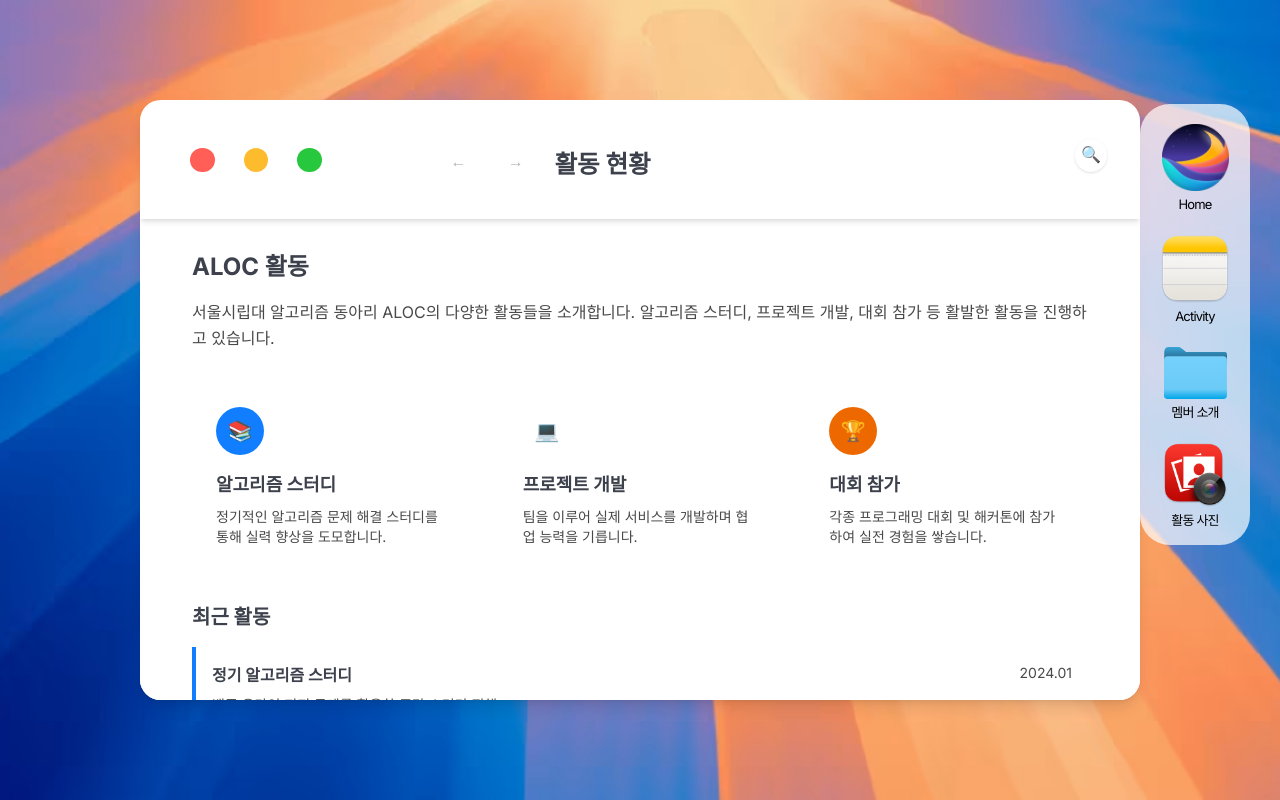
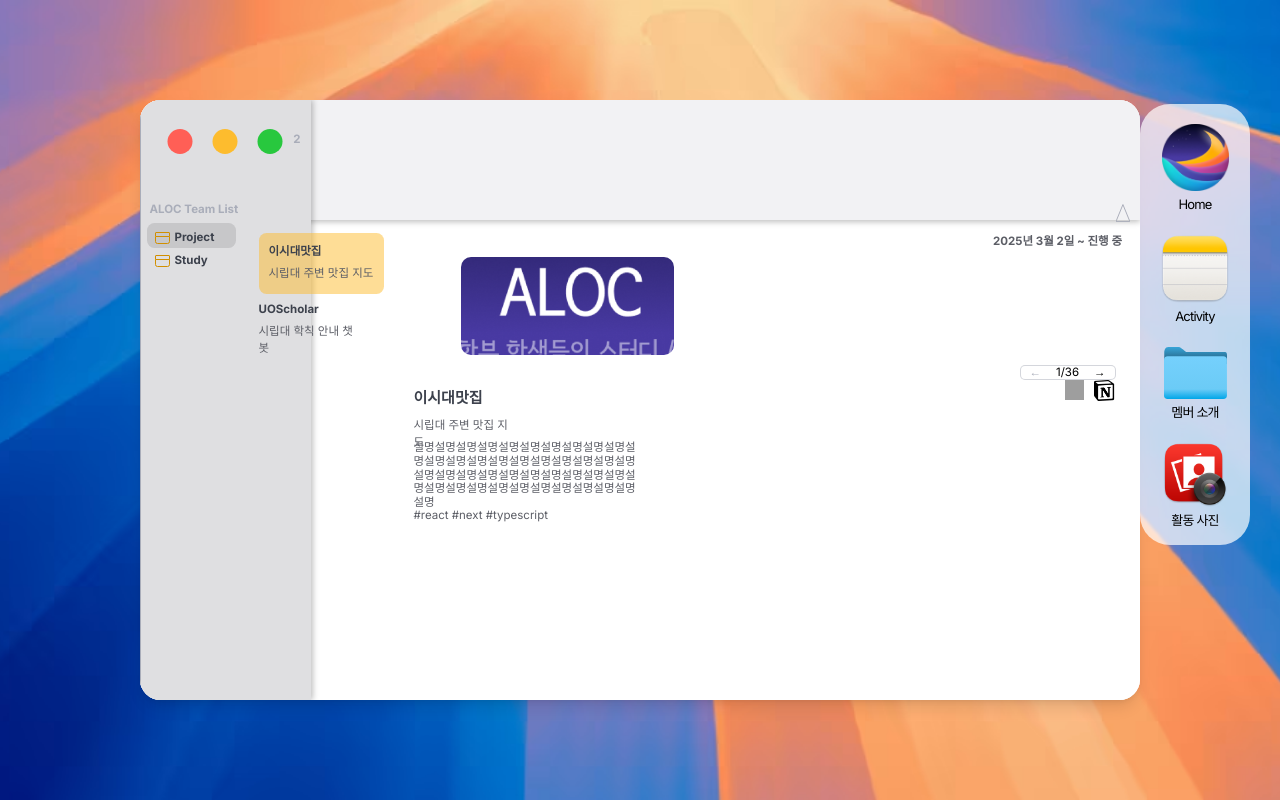
Before and after one commit to ALOC-dev/aloc-homepage, a Next.js app: page /activity in a window 1280 px wide. Built offline with nearby package versions, Linux system fonts and the light colour scheme; grey boxes are pictures that could not be loaded.

Commit message:
feat : activity 페이지 1차 구현

```diff
--- a/src/app/(main)/(detail-pages)/activity/page.tsx
+++ b/src/app/(main)/(detail-pages)/activity/page.tsx
@@ -1,141 +1,196 @@
 'use client';
 
 import React from 'react';
+import Image from 'next/image';
 
-export default function Activity() {
+export default function ProjectsPage() {
   return (
-    <div className='w-full h-full'>
-      {/* 상단 헤더 바 (macOS 스타일) */}
-      <div className='w-full h-[118.75px] bg-bg-light relative shadow-md'>
-        {/* macOS 트래픽 라이트 */}
-        <div className='absolute top-[47.5px] left-[49.96px] flex space-x-[29px]'>
-          <div className='w-[24.57px] h-[24.57px] bg-brand-red rounded-full' />
-          <div className='w-[24.57px] h-[24.57px] bg-brand-yellow rounded-full' />
-          <div className='w-[24.57px] h-[24.57px] bg-brand-green rounded-full' />
+    <div className='w-full h-full bg-white overflow-hidden relative'>
+      {/* 상단 헤더 */}
+      <div className='w-full h-[120px] bg-bright-gray shadow-header relative'>
+        {/* 브라우저 탭 */}
+        <div className='absolute top-[20.5px] left-[118.5px] w-[39.5px] h-[31.5px] bg-[#E5E5E7] rounded-[10px] relative'>
+          <div className='absolute top-[20px] left-[9.5px] w-[3px] h-[3px] rounded-full bg-black/70'></div>
+          <div className='absolute top-[20.5px] left-[14.5px] w-[16.5px] h-[1.5px] rounded-[25px] bg-black/70'></div>
+          <div className='absolute top-[14px] left-[9.5px] w-[3px] h-[3px] rounded-full bg-black/70'></div>
+          <div className='absolute top-[14.5px] left-[14px] w-[17px] h-[1.5px] rounded-[25px] bg-black/70'></div>
+          <div className='absolute top-[8.5px] left-[9.5px] w-[3px] h-[2.5px] rounded-full bg-black/70'></div>
+          <div className='absolute top-[8.5px] left-[14px] w-[17px] h-[1.5px] rounded-[25px] bg-black/70'></div>
+        </div>
       </div>
 
-        {/* 제목 */}
-        <h1 className='absolute top-[45.86px] left-[414.4px] text-[24.57px] font-bold text-text-primary'>
-          활동 현황
+      {/* 좌측 사이드바 */}
+      <div className='absolute left-0 top-0 w-[170.5px] h-full bg-[#DFDFE1] shadow-sidebar'>
+        {/* macOS 스타일 버튼들 */}
+        <div className='absolute top-[29px] left-1/2 -translate-x-1/2 flex gap-[20px]'>
+          <div className='w-[25px] h-[25px] rounded-full bg-[#FF5F56]'></div>
+          <div className='w-[25px] h-[25px] rounded-full bg-[#FDBC2E]'></div>
+          <div className='w-[25px] h-[25px] rounded-full bg-[#28C83E]'></div>
+        </div>
+        {/* ALOC Team List 제목 */}
+        <div className='mt-[103px] pl-[9.5px]'>
+          <h1 className='text-[11.5px] font-bold text-[#A9ADB9] leading-[1.2]'>
+            ALOC Team List
           </h1>
-
-        {/* 네비게이션 버튼들 */}
-        <div className='absolute top-[49.14px] left-[310.4px] flex space-x-[45px]'>
-          <button className='w-[12.39px] h-[21.11px] text-text-muted hover:text-gray-600'>
-            ←
-          </button>
-          <button className='w-[12.39px] h-[21.11px] text-text-muted hover:text-gray-600'>
-            →
-          </button>
         </div>
 
-        {/* 검색 버튼 */}
-        <button className='absolute top-[39.31px] right-[32.76px] w-[32.76px] h-[32.76px] bg-white rounded-full flex items-center justify-center shadow-sm hover:shadow-md transition-shadow'>
-          <div className='w-[26.62px] h-[26.62px] text-text-secondary'>🔍</div>
-        </button>
+        {/* Project/Study 탭 */}
+        <div className='mt-[6px] ml-[6.5px]'>
+          <div className='w-[89px] h-[25px] bg-[#C7C7C9] rounded-[7.5px] relative'>
+            <div className='absolute top-[6.5px] left-[8px] flex items-center gap-[5px]'>
+              <div className='w-[15px] h-[12px] relative'>
+                <div className='absolute top-[4px] w-[15px] h-[8px] bg-[#C7C7C9] border border-[#D18F00] rounded-b-[2.5px]'></div>
+                <div className='absolute top-0 w-[15px] h-[5px] bg-[#C7C7C9] border border-[#D18F00] rounded-[1px]'></div>
+              </div>
+              <span className='text-[11.5px] font-bold text-[#3C414C]'>
+                Project
+              </span>
+            </div>
+          </div>
+        </div>
+
+        {/* Study 탭 */}
+        <div className='mt-[4.5px] ml-[14.5px]'>
+          <div className='flex items-center gap-[5px]'>
+            <div className='w-[15px] h-[12px] relative'>
+              <div className='absolute top-[4px] w-[15px] h-[8px] bg-[#DFDFE1] border border-[#D18F00] rounded-b-[2.5px]'></div>
+              <div className='absolute top-0 w-[15px] h-[5px] bg-[#DFDFE1] border border-[#D18F00] rounded-[1px]'></div>
+            </div>
+            <span className='text-[11.5px] font-bold text-[#3C414C]'>
+              Study
+            </span>
+          </div>
+        </div>
+
+        {/* 프로젝트 개수 */}
+        <div className='absolute top-[24.5px] right-[10px]'>
+          <span className='text-[11.5px] font-bold text-[#A9ADB9]'>2</span>
+        </div>
+
+        {/* 구분선 */}
+        <div className='absolute bottom-0 left-0 w-[0.5px] h-full bg-[#A9ADB9]'></div>
       </div>
 
       {/* 메인 콘텐츠 영역 */}
-      <div className='p-8 bg-white'>
-        <div className='max-w-4xl mx-auto'>
-          {/* 활동 개요 섹션 */}
-          <div className='mb-8'>
-            <h2 className='text-2xl font-bold text-text-primary mb-4'>
-              ALOC 활동
+      <div className='ml-[100.5px] h-full relative'>
+        {/* 프로젝트 카드 */}
+        <div className='absolute top-[13px] left-[18px] w-[125px] h-[61px] bg-[rgba(253,188,46,0.5)] rounded-[7.5px] p-[10px]'>
+          <h3 className='text-[11.5px] font-bold text-[#3C414C] mb-[4.5px]'>
+            이시대맛집
+          </h3>
+          <p className='text-[11.5px] text-[#5C5E66]'>시립대 주변 맛집 지도</p>
+        </div>
+
+        {/* 프로젝트 이미지 */}
+        <div className='absolute top-[37px] left-[220.5px] w-[213px] h-[98px] rounded-[10px] overflow-hidden'>
+          <Image
+            src='/images/figma/project-image-2b1b0e.png'
+            alt='프로젝트 이미지'
+            width={213}
+            height={98}
+            className='w-full h-full object-cover'
+          />
+        </div>
+
+        {/* 프로젝트 상세 정보 */}
+        <div className='absolute top-[166.5px] left-[173px] w-[103px]'>
+          <h2 className='text-[15px] font-bold text-[#3C414C] mb-[7.5px]'>
+            이시대맛집
           </h2>
-            <p className='text-text-secondary leading-relaxed'>
-              서울시립대 알고리즘 동아리 ALOC의 다양한 활동들을 소개합니다.
-              알고리즘 스터디, 프로젝트 개발, 대회 참가 등 활발한 활동을
-              진행하고 있습니다.
+          <p className='text-[11.5px] text-[#5C5E66]'>시립대 주변 맛집 지도</p>
+        </div>
+
+        {/* 프로젝트 설명 */}
+        <div className='absolute top-[221px] left-[173px] w-[228.5px]'>
+          <p className='text-[11.5px] text-[#5C5E66] leading-[1.2]'>
+            설명설명설명설명설명설명설명설명설명설명설명설명설명설명설명설명설명설명설명설명설명설명설명설명설명설명설명설명설명설명설명설명설명설명설명설명설명설명설명설명설명설명설명
           </p>
         </div>
 
-          {/* 활동 카테고리 */}
-          <div className='grid grid-cols-1 md:grid-cols-2 lg:grid-cols-3 gap-6 mb-8'>
-            {/* 알고리즘 스터디 */}
-            <div className='bg-gray-light rounded-lg p-6 hover:shadow-md transition-shadow'>
-              <div className='w-12 h-12 bg-brand-blue rounded-full flex items-center justify-center mb-4'>
-                <span className='text-white text-xl'>📚</span>
-              </div>
-              <h3 className='text-lg font-bold text-text-primary mb-2'>
-                알고리즘 스터디
-              </h3>
-              <p className='text-text-secondary text-sm'>
-                정기적인 알고리즘 문제 해결 스터디를 통해 실력 향상을
-                도모합니다.
+        {/* 태그 */}
+        <div className='absolute top-[287px] left-[173px]'>
+          <p className='text-[11.5px] text-[#5C5E66] font-inter'>
+            #react #next #typescript
           </p>
         </div>
 
-            {/* 프로젝트 개발 */}
-            <div className='bg-gray-light rounded-lg p-6 hover:shadow-md transition-shadow'>
-              <div className='w-12 h-12 bg-brand-green-primary rounded-full flex items-center justify-center mb-4'>
-                <span className='text-white text-xl'>💻</span>
-              </div>
-              <h3 className='text-lg font-bold text-text-primary mb-2'>
-                프로젝트 개발
-              </h3>
-              <p className='text-text-secondary text-sm'>
-                팀을 이루어 실제 서비스를 개발하며 협업 능력을 기릅니다.
+        {/* 날짜 */}
+        <div className='absolute top-[13px] right-[18px]'>
+          <p className='text-[11.5px] font-bold text-[#5C5E66]'>
+            2025년 3월 2일 ~ 진행 중
           </p>
         </div>
 
-            {/* 대회 참가 */}
-            <div className='bg-gray-light rounded-lg p-6 hover:shadow-md transition-shadow'>
-              <div className='w-12 h-12 bg-brand-orange rounded-full flex items-center justify-center mb-4'>
-                <span className='text-white text-xl'>🏆</span>
+        {/* 두 번째 프로젝트 */}
+        <div className='absolute top-[81px] left-[18px] w-[103.5px]'>
+          <h3 className='text-[11.5px] font-bold text-[#3C414C] mb-[4.5px]'>
+            UOScholar
+          </h3>
+          <p className='text-[11.5px] text-[#5C5E66]'>시립대 학칙 안내 챗봇</p>
         </div>
-              <h3 className='text-lg font-bold text-text-primary mb-2'>
-                대회 참가
-              </h3>
-              <p className='text-text-secondary text-sm'>
-                각종 프로그래밍 대회 및 해커톤에 참가하여 실전 경험을 쌓습니다.
-              </p>
+
+        {/* 팀 멤버 */}
+        <div className='absolute bottom-[26px] left-[173px] flex gap-[5px]'>
+          <div className='w-[50px] h-[20px] bg-[#FDBC2E] rounded-[15px] flex items-center justify-center'>
+            <span className='text-[11.5px] text-white'>이채우</span>
+          </div>
+          <div className='w-[50px] h-[20px] bg-white border border-[#A9ADB9] rounded-[15px] flex items-center justify-center'>
+            <span className='text-[11.5px] text-[#3C414C]'>김영현</span>
+          </div>
+          <div className='w-[50px] h-[20px] bg-white border border-[#A9ADB9] rounded-[15px] flex items-center justify-center'>
+            <span className='text-[11.5px] text-[#3C414C]'>백형우</span>
+          </div>
+          <div className='w-[50px] h-[20px] bg-white border border-[#A9ADB9] rounded-[15px] flex items-center justify-center'>
+            <span className='text-[11.5px] text-[#3C414C]'>정지윤</span>
+          </div>
+          <div className='w-[50px] h-[20px] bg-white border border-[#A9ADB9] rounded-[15px] flex items-center justify-center'>
+            <span className='text-[11.5px] text-[#3C414C]'>최문기</span>
           </div>
         </div>
 
-          {/* 최근 활동 */}
-          <div>
-            <h3 className='text-xl font-bold text-text-primary mb-4'>
-              최근 활동
-            </h3>
-            <div className='space-y-4'>
-              <div className='border-l-4 border-brand-blue bg-gray-muted p-4 rounded-r-lg'>
-                <div className='flex justify-between items-start mb-2'>
-                  <h4 className='font-bold text-text-primary'>
-                    정기 알고리즘 스터디
-                  </h4>
-                  <span className='text-sm text-text-secondary'>2024.01</span>
-                </div>
-                <p className='text-text-secondary text-sm'>
-                  백준 온라인 저지 문제를 활용한 주간 스터디 진행
-                </p>
+        {/* 이미지 갤러리 네비게이션 */}
+        <div className='absolute top-[145px] right-[24.5px] w-[96px] h-[15px] bg-white rounded-[5px] border border-[rgba(169,173,185,0.5)] flex items-center justify-between px-[9px]'>
+          <span className='text-[11.5px] text-[#A9ADB9]'>←</span>
+          <span className='text-[11.5px] text-black'>1/36</span>
+          <span className='text-[11.5px] text-black'>→</span>
         </div>
 
-              <div className='border-l-4 border-brand-green-primary bg-gray-muted p-4 rounded-r-lg'>
-                <div className='flex justify-between items-start mb-2'>
-                  <h4 className='font-bold text-text-primary'>
-                    웹 개발 프로젝트
-                  </h4>
-                  <span className='text-sm text-text-secondary'>2023.12</span>
-                </div>
-                <p className='text-text-secondary text-sm'>
-                  React와 Node.js를 활용한 팀 프로젝트 개발
-                </p>
+        {/* 아이콘들 */}
+        <div className='absolute top-[160px] right-[56.5px] w-[19px] h-[19.5px]'>
+          <Image
+            src='/images/figma/images-icon.png'
+            alt='이미지 아이콘'
+            width={19}
+            height={19.5}
+            className='w-full h-full object-cover'
+          />
         </div>
 
-              <div className='border-l-4 border-brand-orange bg-gray-muted p-4 rounded-r-lg'>
-                <div className='flex justify-between items-start mb-2'>
-                  <h4 className='font-bold text-text-primary'>
-                    ICPC 대회 참가
-                  </h4>
-                  <span className='text-sm text-text-secondary'>2023.11</span>
+        <div className='absolute top-[160px] right-[25.5px] w-[20.5px] h-[20.5px]'>
+          <Image
+            src='/images/figma/notion-logo.png'
+            alt='Notion 로고'
+            width={20.5}
+            height={20.5}
+            className='w-full h-full object-cover'
+          />
         </div>
-                <p className='text-text-secondary text-sm'>
-                  국제 대학생 프로그래밍 대회 한국 지역 대회 참가
-                </p>
-              </div>
-            </div>
-          </div>
+
+        {/* 닫기 아이콘 */}
+        <div className='absolute top-[-16.5px] right-[9.5px] w-[14.34px] h-[17.5px]'>
+          <svg
+            width='14'
+            height='18'
+            viewBox='0 0 29 35'
+            fill='none'
+            xmlns='http://www.w3.org/2000/svg'
+          >
+            <path
+              d='M14.34 0L28.68 35H0L14.34 0Z'
+              stroke='#A9ADB9'
+              strokeWidth='2'
+            />
+          </svg>
         </div>
       </div>
     </div>
```
Also changed, not shown: public/images/figma/notion-logo.png (added), public/images/figma/project-image-2b1b0e.png (added). Lines whose indentation alone changed are shown as unchanged.
